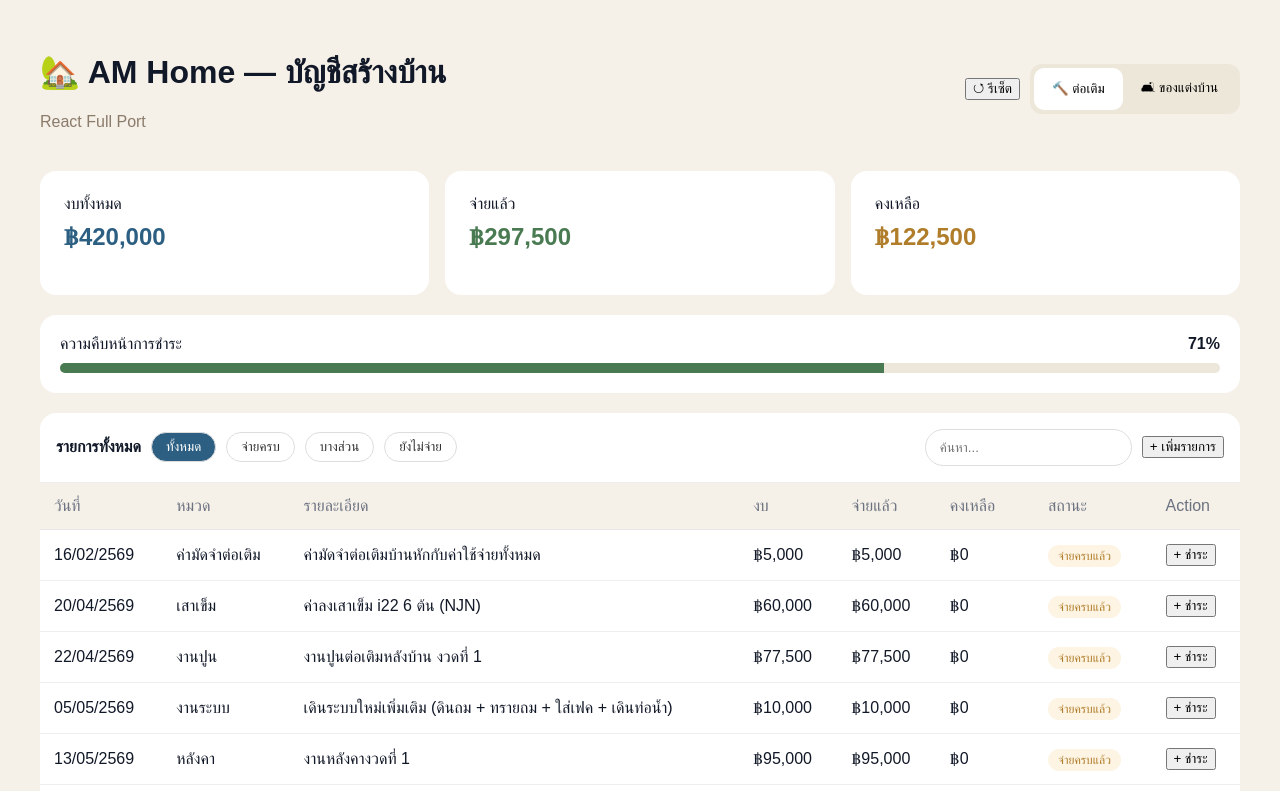
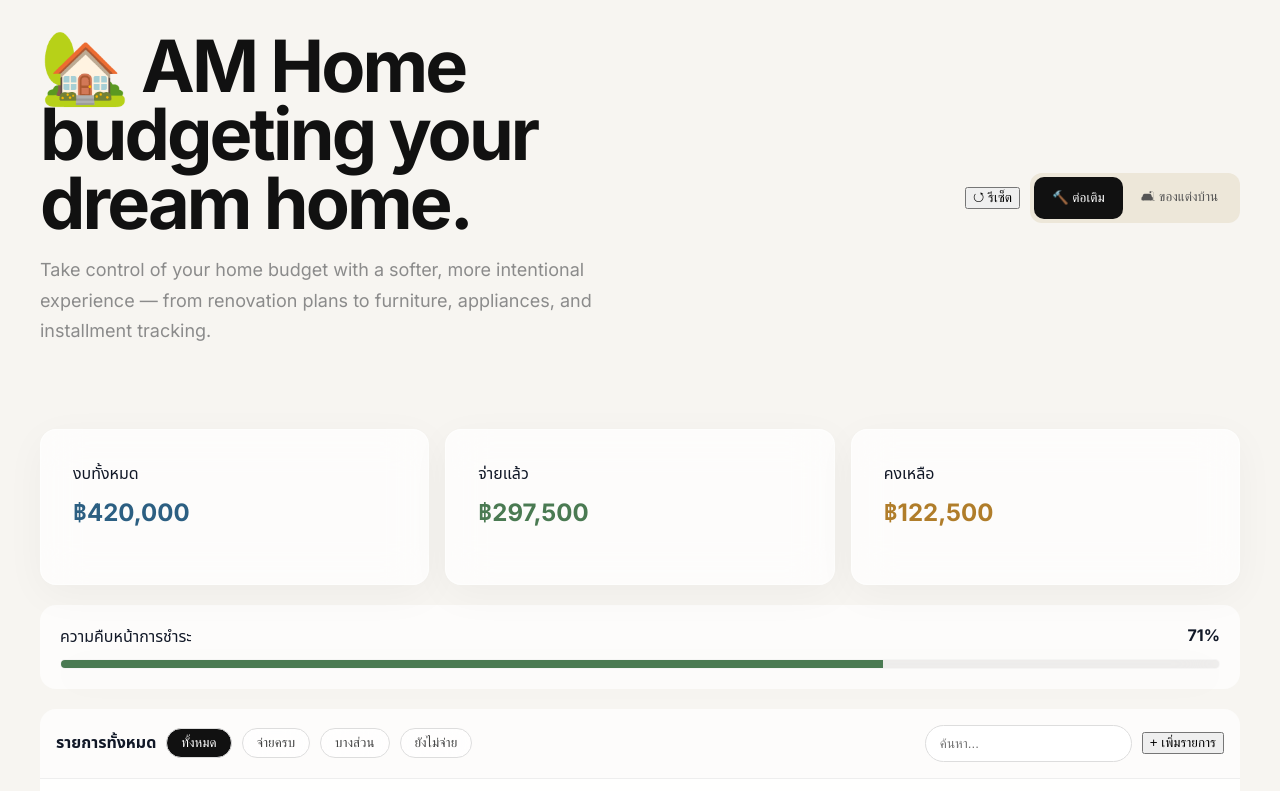
Before and after one commit to mildermine-kwr/am-home-budget, a React (Vite) app: page / in a window 1280 px wide. Shown: the top 791 px of the page. Built offline with nearby package versions, Linux system fonts and the light colour scheme.

Commit message:
Update App.jsx

```diff
--- a/src/App.jsx
+++ b/src/App.jsx
@@ -214,10 +214,10 @@ export default function App() {
     <div
       style={{
         minHeight: '100vh',
-        background: '#F5F0E8',
+        background: '#F7F5F1',
         padding: '32px',
         fontFamily:
-          'sans-serif',
+          'Inter, Noto Sans Thai, sans-serif',
       }}
     >
       <div
@@ -233,22 +233,40 @@ export default function App() {
               'space-between',
             gap: '16px',
             flexWrap: 'wrap',
-            marginBottom: '24px',
+            marginBottom: '64px',
           }}
         >
           <div>
-            <h1>
-              🏡 AM Home —
-              บัญชีสร้างบ้าน
+            <h1
+              style={{
+                fontSize: '72px',
+                lineHeight: '.95',
+                letterSpacing: '-0.04em',
+                margin: 0,
+                color: '#111111',
+                fontWeight: 800,
+              }}
+            >
+              🏡 AM Home
+              <br />
+              budgeting your
+              <br />
+              dream home.
             </h1>
 
             <p
               style={{
-                color: '#8B7B6A',
-                marginTop: '6px',
+                color: '#8B8B8B',
+                marginTop: '18px',
+                fontSize: '18px',
+                lineHeight: 1.7,
+                maxWidth: '640px',
               }}
             >
-              React Full Port
+              Take control of your home budget with a
+              softer, more intentional experience —
+              from renovation plans to furniture,
+              appliances, and installment tracking.
             </p>
           </div>
 
@@ -335,7 +353,7 @@ export default function App() {
 
         <div
           style={{
-            background: '#fff',
+            background: 'rgba(255,255,255,.72)',
             borderRadius: '16px',
             padding: '20px',
             marginBottom: '20px',
@@ -364,8 +382,11 @@ export default function App() {
               borderRadius:
                 '999px',
               background:
-                '#ECE6DB',
+                'rgba(0,0,0,.06)',
               overflow: 'hidden',
+            backdropFilter: 'blur(20px)',
+            border: '1px solid rgba(255,255,255,.45)',
+            boxShadow: '0 10px 40px rgba(0,0,0,.04)',
             }}
           >
             <div
@@ -381,7 +402,7 @@ export default function App() {
 
         <div
           style={{
-            background: '#fff',
+            background: 'rgba(255,255,255,.72)',
             borderRadius: '16px',
             overflow: 'hidden',
           }}
@@ -614,6 +635,12 @@ export default function App() {
                             sticky
                           >
                             <button
+                              style={{
+                                border: '1px solid rgba(0,0,0,.08)',
+                                background: 'rgba(255,255,255,.8)',
+                                borderRadius: '12px',
+                                padding: '8px 12px',
+                              }}
                               onClick={() =>
                                 setPayingId(
                                   item.id
@@ -878,9 +905,12 @@ function SummaryCard({
   return (
     <div
       style={{
-        background: '#fff',
+        background: 'rgba(255,255,255,.72)',
         borderRadius: '16px',
-        padding: '24px',
+        padding: '32px',
+        backdropFilter: 'blur(20px)',
+        border: '1px solid rgba(255,255,255,.5)',
+        boxShadow: '0 10px 40px rgba(0,0,0,.04)',
       }}
     >
       <div>{title}</div>
@@ -913,8 +943,11 @@ function TabButton({
         borderRadius:
           '10px',
         background: active
+          ? '#111111'
+          : 'transparent',
+        color: active
           ? '#fff'
-          : 'transparent',
+          : '#555',
       }}
     >
       {children}
@@ -938,11 +971,12 @@ function FilterButton({
         padding:
           '6px 14px',
         background: active
-          ? '#2C5F82'
-          : '#fff',
+          ? '#111111'
+          : 'rgba(255,255,255,.75)',
         color: active
           ? '#fff'
-          : '#333',
+          : '#444',
+        backdropFilter: 'blur(12px)',
       }}
     >
       {children}
@@ -957,8 +991,8 @@ function StatusBadge({
     <span
       style={{
         background:
-          '#FDF4E3',
-        color: '#B07D2A',
+          'rgba(193,154,91,.12)',
+        color: '#A36D1F',
         borderRadius:
           '999px',
         padding:
@@ -980,7 +1014,7 @@ function TH({
       style={{
         padding: '14px',
         background:
-          '#F5F0E8',
+          'rgba(255,255,255,.88)',
         textAlign:
           'left',
         position: sticky
```
